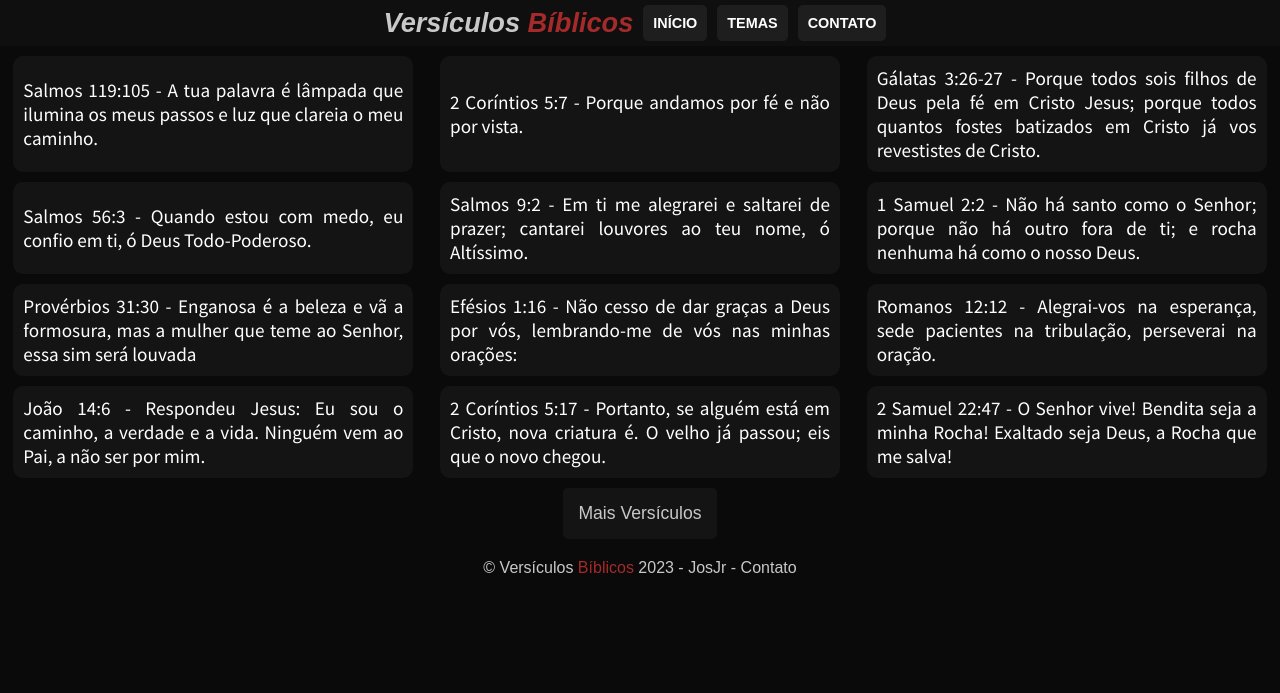
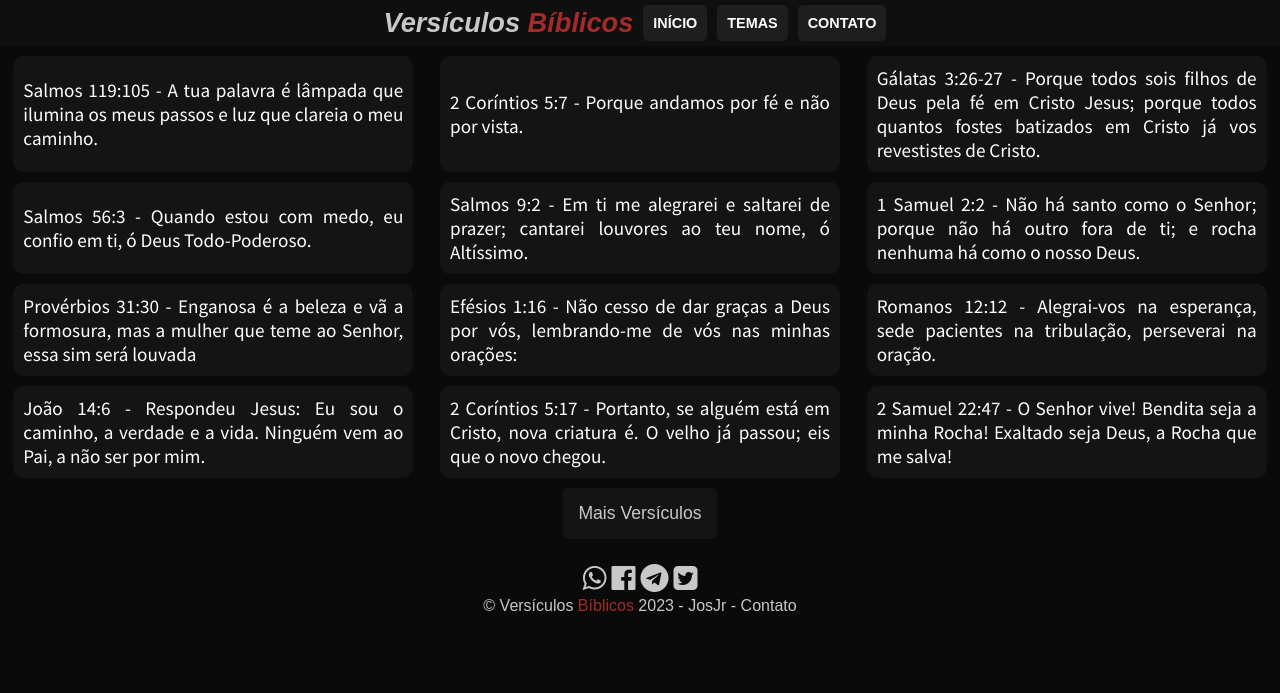
Before and after one commit to josjunior/versiculosbiblicos, a plain HTML site: page index.html in a window 1280 px wide. Drawn offline with Linux system fonts and the light colour scheme.

Commit message:
Implementa a funcionalidade de social icons ao projeto

```diff
--- a/index.html
+++ b/index.html
@@ -4,8 +4,9 @@
         <title>Versículos Bíblicos</title>
         <meta charset="UTF-8">
         <meta name="viewport" content="width=device-width, initial-scale=1.0">
+        <link href="https://fonts.googleapis.com/css2?family=Source+Sans+Pro&display=swap" rel="stylesheet">
+        <link rel="stylesheet" href="https://cdnjs.cloudflare.com/ajax/libs/font-awesome/4.7.0/css/font-awesome.min.css">
         <link rel="stylesheet" href="styles/style.css">
-        <link href="https://fonts.googleapis.com/css2?family=Source+Sans+Pro&display=swap" rel="stylesheet">
         <script defer src="scripts/script.js"></script>
     </head>
     <body>
@@ -55,6 +56,14 @@
             <button type="button" id="tagsbtnalleleven" class="tagsbtnall" onclick="funTagTeen()">Mais Versículos</button>
         </main>
         <footer class="footer">
+            <div class="socialicons">
+                <a href="whatsapp://send?text=Versículos Bíblicos Para Refletir" data-action="share/whatsapp/share">
+                    <i class="fa fa-whatsapp" style="font-size:28px;color:rgb(200,200,200); margin-right:5px;"></i>
+                </a>
+                <i class="fa fa-facebook-official" style="font-size:28px;color:rgb(200,200,200); margin-right:5px;"></i>
+                <i class="fa fa-telegram" style="font-size:28px;color:rgb(200,200,200); margin-right:5px;"></i>
+                <i class="fa fa-twitter-square" style="font-size:28px;color:rgb(200,200,200);"></i>
+            </div>
             <p>&#169; Versículos <span>Bíblicos </span>2023 - <a href="https://github.com/josjunior/">JosJr</a> - <a href="mailto:sudojrr@gmail.com">Contato</a></p>
         </footer>
     </body>
--- a/styles/style.css
+++ b/styles/style.css
@@ -157,6 +157,16 @@ body {
     height:auto;
     padding:20px;
 }
+.footer .socialicons {
+    width:100%;
+    height:auto;
+    display: flex;
+    flex-direction: row;
+    flex-wrap: wrap;
+    justify-content: center;
+    align-items: center;
+    padding:5px;
+}
 .footer p {
     text-align: center;
     font-family: Arial, Helvetica, sans-serif;
```
